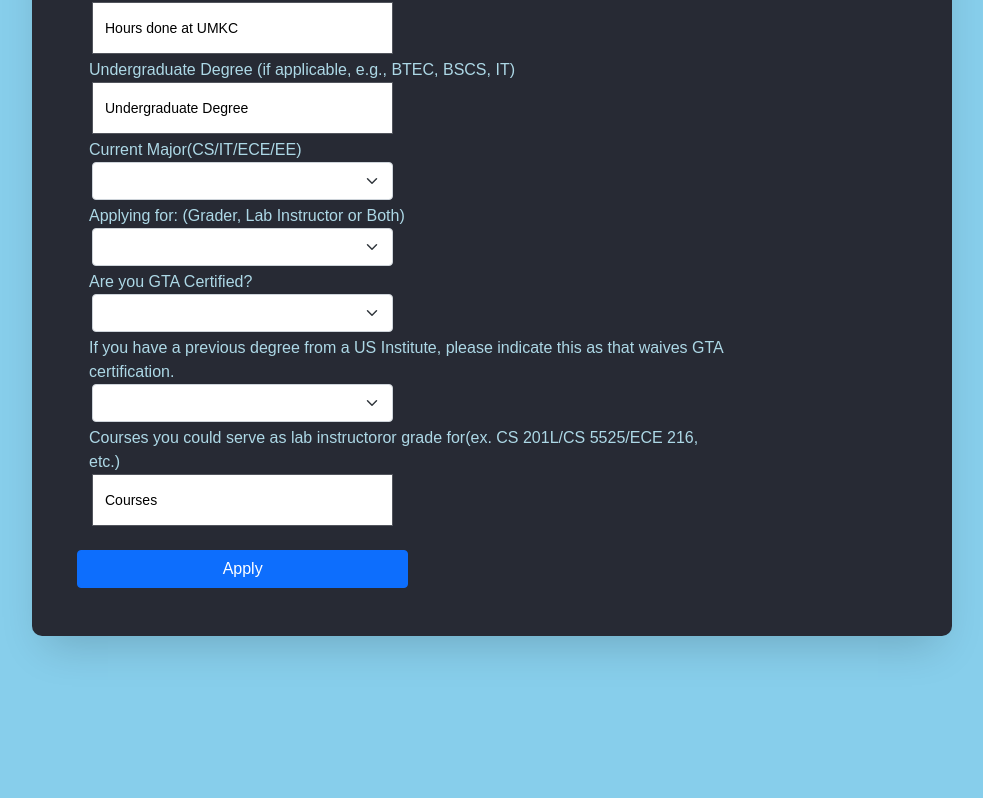
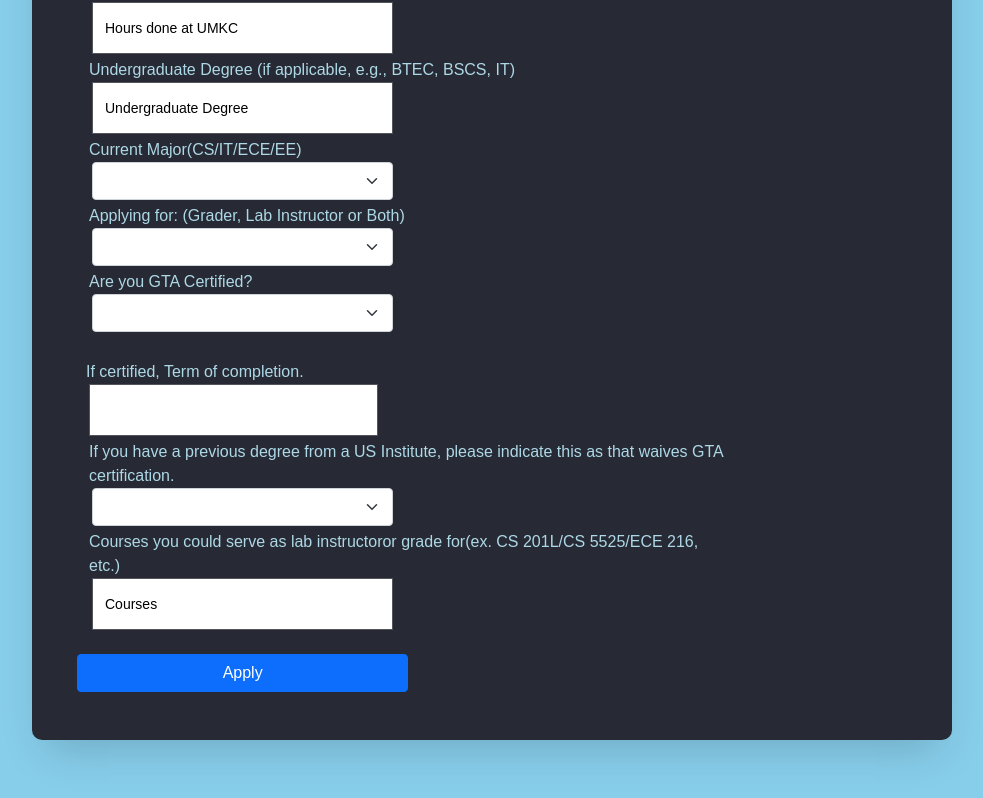
Before and after one commit to iradielmt/UMKCDepartmentProject, a Vue app in the folder gta-portal/: page /AppPage in a window 1280 px wide. Shown: the part 865-1663 px from the top of the page, without its empty margins (148-1131 px from the left). Before the commit the page ends 1581 px from the top, so only its background shows below. Built offline with nearby package versions, Linux system fonts and the light colour scheme; the HTML template or start-up script is replaced by a standard one.

Commit message:
Update AppPage.vue

```diff
--- a/gta-portal/src/components/Views/Application/AppPage.vue
+++ b/gta-portal/src/components/Views/Application/AppPage.vue
@@ -134,6 +134,14 @@
               <option value="0">Not Certified</option>
               </select>
               </div>
+              <div class="row mt-4">
+               <div>
+               <label for="" class="mt-1">If certified, Term of completion. </label>
+               </div>
+               <div class="col-md-6">
+               <input type="text" class="form-control" placeholder="" v-model="umkcID" />
+               </div>
+               </div>
 
               <div>
               <label for="" class="mt-1">If you have a previous degree from a US Institute, please indicate this as that waives GTA certification. </label>
```
